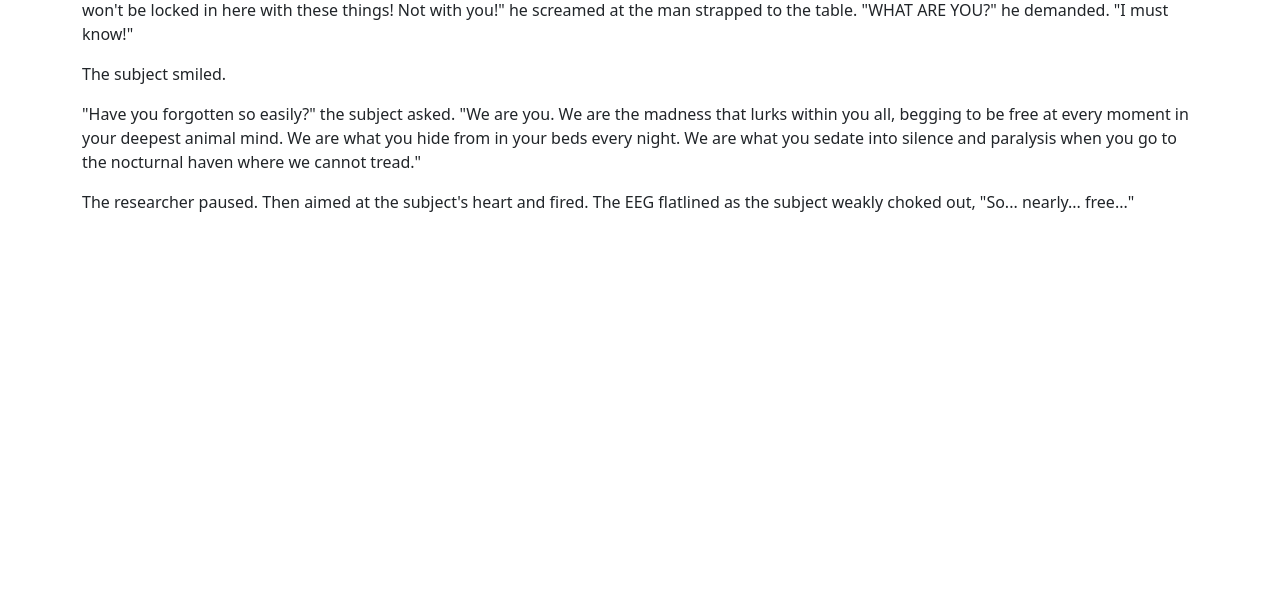
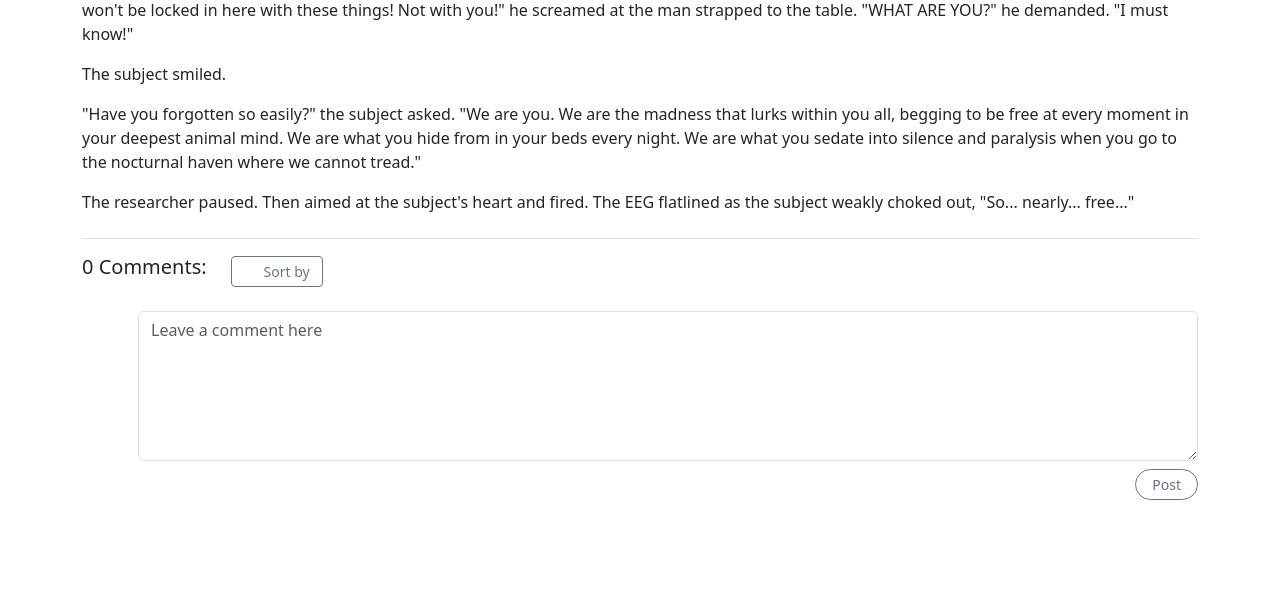
Before and after one commit to mintong89/django_internship, a Django app: page /oldstimes/story/11 in a window 1280 px wide. Shown: the part 3146-3742 px from the top of the page. Before the commit the page ends 3358 px from the top, so only its background shows below. Run offline with Django 4.2, Linux system fonts and the light colour scheme; data comes from the database, SQL or seed files in the repository; both versions use the stored data as it was after the commit; some libraries are stand-ins or nearby versions.

Commit message:
add comments

```diff
--- a/old_straits_times/admin.py
+++ b/old_straits_times/admin.py
@@ -1,6 +1,6 @@
 from django.contrib import admin
 from django.contrib.auth.admin import UserAdmin
-from .models import Author, Genre, Story
+from .models import Author, Genre, Story, Comment
 
 from django.utils import timezone
 
@@ -28,3 +28,4 @@ class StoriesAdmin(admin.ModelAdmin):
 admin.site.register(Author, UserAdmin)
 admin.site.register(Genre, GenreAdmin)
 admin.site.register(Story, StoriesAdmin)
+admin.site.register(Comment)
--- a/old_straits_times/models.py
+++ b/old_straits_times/models.py
@@ -45,6 +45,9 @@ class Story(models.Model):
     views_total = models.IntegerField(default=0)
     content = RichTextField()
 
+    def comments(self):
+        return Comment.objects.filter(story=self.pk).order_by('-date_published')
+
     def get_views_total(self):
         return f'{self.views_total:3}'
 
@@ -60,3 +63,13 @@ class Story(models.Model):
 
     def __str__(self) -> str:
         return self.title
+
+class Comment(models.Model):
+    story = models.ForeignKey(Story, on_delete=models.CASCADE)
+    commenter = models.ForeignKey(Author, null=True, on_delete=models.SET_NULL)
+    reply_to = models.ForeignKey('Comment', null=True, blank=True, on_delete=models.CASCADE)
+    content = models.TextField(blank=True)
+    date_published = models.DateTimeField('date published', auto_now_add=True)
+    edited = models.BooleanField(default=False)
+    likes = models.ManyToManyField(Author, blank=True, related_name='likeses')
+    dislikes = models.ManyToManyField(Author, blank=True, related_name='dislikeses')
--- a/old_straits_times/static/old_straits_times/customs.css
+++ b/old_straits_times/static/old_straits_times/customs.css
@@ -88,3 +88,35 @@ a > .card:hover {
             line-clamp: 4;
     -webkit-box-orient: vertical;
 }
+
+.btn-icon {
+    padding-right: 12px;
+}
+
+.btn-icon > div:has(> i) {
+    width: 1.5rem;
+    height: 1.25rem;
+    display: flex;
+    justify-content: center;
+    align-items: center;
+}
+
+.comment-item-icon {
+    width: 2rem;
+    height: 2rem;
+    min-width: 2rem;
+    min-height: 2rem;
+    margin: .5rem .75rem;
+    display: flex;
+    justify-content: center;
+    align-items: center;
+    --ggs: 2;
+}
+
+.comment-item-text {
+    margin-top: .5rem;
+}
+
+.comment-item-thumb > i {
+    font-size: 1.25rem;
+}
--- a/old_straits_times/templates/old_straits_times/base.html
+++ b/old_straits_times/templates/old_straits_times/base.html
@@ -10,6 +10,7 @@
         {% load static %}
         <!-- bootstrap css -->
         <link href="https://cdn.jsdelivr.net/npm/bootstrap@5.3.0-alpha1/dist/css/bootstrap.min.css" rel="stylesheet" integrity="sha384-GLhlTQ8iRABdZLl6O3oVMWSktQOp6b7In1Zl3/Jr59b6EGGoI1aFkw7cmDA6j6gD" crossorigin="anonymous">
+        <link rel="stylesheet" href="https://cdn.jsdelivr.net/npm/bootstrap-icons@1.10.3/font/bootstrap-icons.css">
 
         <!-- css.gg -->
         <link href='https://css.gg/css' rel='stylesheet'>
--- a/old_straits_times/templates/old_straits_times/category.html
+++ b/old_straits_times/templates/old_straits_times/category.html
@@ -32,7 +32,7 @@
 
     <script>
         document.onreadystatechange = () => {
-            if (document.readyState === "complete" ) {
+            if (document.readyState === "interactive" ) {
                 const genreItems = document.querySelectorAll('[category-genre-item]')
 
                 const params = (new URL(document.location)).searchParams;
--- a/old_straits_times/templates/old_straits_times/settings_base.html
+++ b/old_straits_times/templates/old_straits_times/settings_base.html
@@ -11,7 +11,7 @@
                     <a><li>Notifications</li></a>
                 </ul>
                 <ul class="list-unstyled mb-0">
-                    <a><li>Test 4</li></a>
+                    <a><li>Security</li></a>
                     <a><li>Test 5</li></a>
                     <a><li>Test 6</li></a>
                     <a><li>Test 7</li></a>
--- a/old_straits_times/templates/old_straits_times/story.html
+++ b/old_straits_times/templates/old_straits_times/story.html
@@ -19,7 +19,7 @@
                 <div class="d-flex mb-2">
                     <p class="fs-7 mb-0">Total words: {{ story.get_word_count }}</p>
                     <p class="fs-7 mb-0 mx-2">●</p>
-                    <p class="fs-7 mb-0">Estimated reading time taken: {{ story.get_reading_time_taken }} minutes</p>
+                    <p class="fs-7 mb-0">Estimated reading time taken: {{ story.get_reading_time_taken }} minute{{ story.get_reading_time_taken|pluralize }}</p>
                 </div>
             </div>
             <div>
@@ -38,5 +38,62 @@
         <div class="py-2">
             {{ story.content | safe }}
         </div>
+        <div class="border-top py-3">
+            <div class="d-flex align-items-end">
+                <h5>{{ story.comments.count }} Comment{{ story.comments.count|pluralize }}:</h5>
+                <div class="ms-4">
+                    <button class="btn btn-sm btn-icon btn-outline-secondary d-flex align-items-center">
+                        <div><i class="gg-sort-az"></i></div>
+                        Sort by
+                    </button>
+                </div>
+            </div>
+
+            <div class="py-4">
+                <form method="POST">
+                    {% csrf_token %}
+                    <input type="hidden" name="post_type" value="post_comment" />
+                    <div class="d-flex mb-2">
+                        <div class="comment-item-icon"><i class="gg-user"></i></div>
+                        <textarea name="content" class="form-control" placeholder="Leave a comment here" style="height: 150px;"></textarea>
+                    </div>
+                    <div class="d-flex justify-content-end">
+                        <input type="submit" class="btn btn-sm btn-outline-secondary px-3 rounded-pill" value="Post" />
+                    </div>
+                </form>
+            </div>
+
+            <ul class="list-unstyled py-2">
+                {% for comment in story.comments %}
+                    <li class="comment-item mb-4">
+                        <div class="d-flex">
+                            <div class="comment-item-icon"><i class="gg-user"></i></div>
+                            <div class="comment-item-text">
+                                <div class="d-flex align-items-baseline">
+                                    <a href="{% url 'oldstimes:profile' comment.commenter.username %}">
+                                        <p class="mb-0 fs-6 fw-semibold">{{ comment.commenter }}</p>
+                                    </a>
+                                    <p class="mb-0 fs-7 ms-2 text-muted">{{ comment.date_published }}</p>
+                                </div>
+                                <p class="mb-1">{{ comment.content }}</p>
+                                <div class="comment-item-thumb d-flex">
+                                    <div class="d-flex align-items-center me-4">
+                                        <i class="bi bi-hand-thumbs-up"></i>
+                                        <p class="fs-7 ms-2 mb-0">{{ comment.likes.count }}</p>
+                                    </div>
+                                    <div class="d-flex align-items-center me-4">
+                                        <i class="bi bi-hand-thumbs-down"></i>
+                                        <p class="fs-7 ms-2 mb-0">{{ comment.dislikes.count }}</p>
+                                    </div>
+                                    <div>
+                                        <button class="btn btn-sm btn-outline-secondary rounded-pill px-3">Reply</button>
+                                    </div>
+                                </div>
+                            </div>
+                        </div>
+                    </li>
+                {% endfor %}
+            </ul>
+        </div>
     </div>
 {% endblock content %}
--- a/old_straits_times/views.py
+++ b/old_straits_times/views.py
@@ -7,7 +7,7 @@ from django.urls import reverse
 from django.core.validators import validate_email
 from django.contrib.auth.password_validation import validate_password
 
-from .models import Story, Genre, Author
+from .models import Story, Genre, Author, Comment
 
 from random import choice
 
@@ -68,6 +68,20 @@ def story(request, story_id):
     if story and story.author.pk != request.user.pk:
         story.views_total += 1
         story.save()
+
+    if request.method == 'POST':
+        post_type = request.POST.get('post_type')
+
+        # if post type is to post comment
+        if post_type == 'post_comment':
+            content = request.POST.get('content')
+
+            new_comment = Comment(
+                story=story,
+                commenter=request.user,
+                content=content
+            )
+            new_comment.save()
 
     return render(request, template_name, {
         'story': story
```
Also changed, not shown: db.sqlite3, old_straits_times/migrations/0008_comment.py (added), old_straits_times/migrations/0009_alter_comment_dislikes_alter_comment_likes_and_more.py (added), old_straits_times/migrations/0010_alter_comment_reply_to.py (added).
